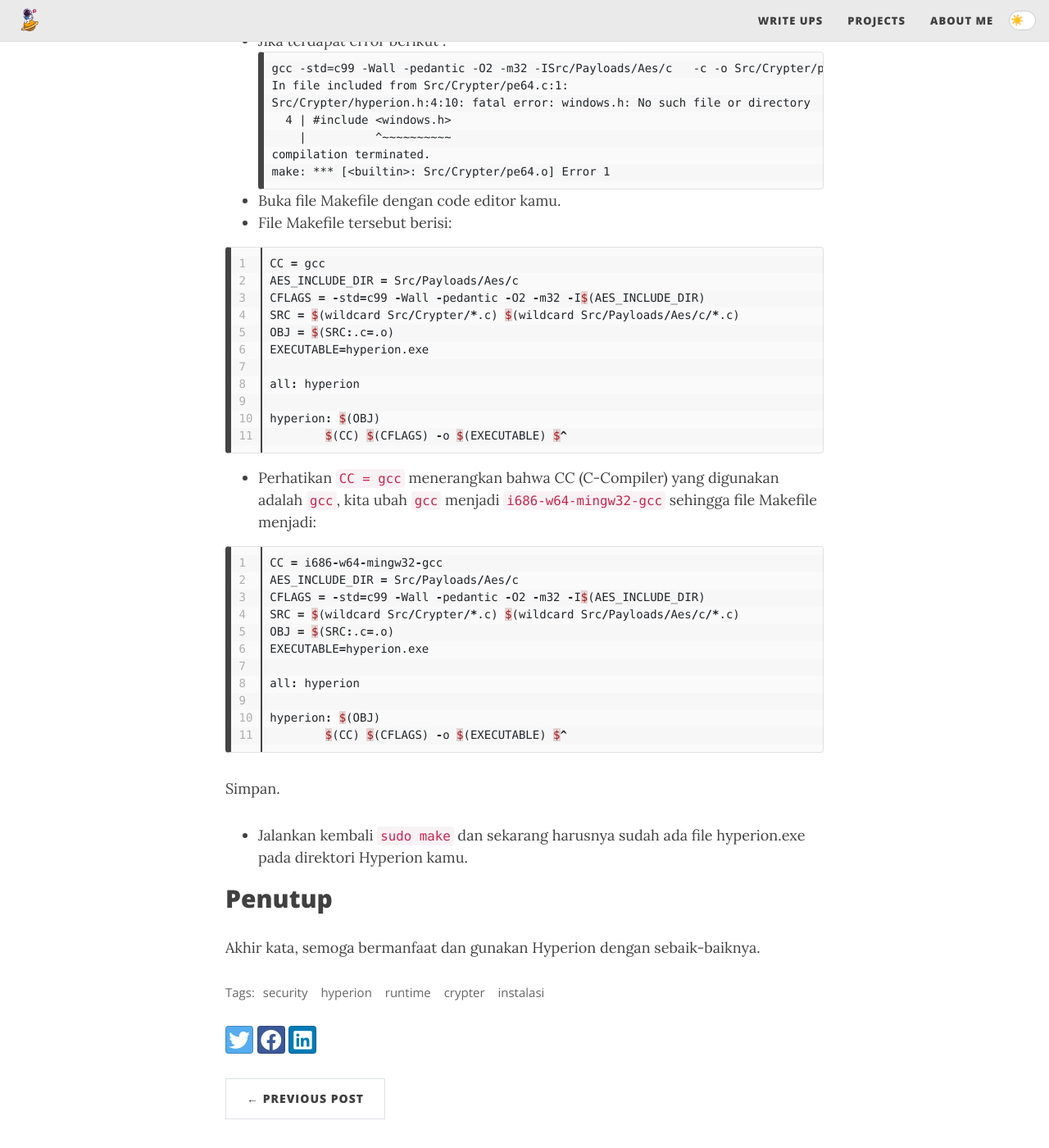
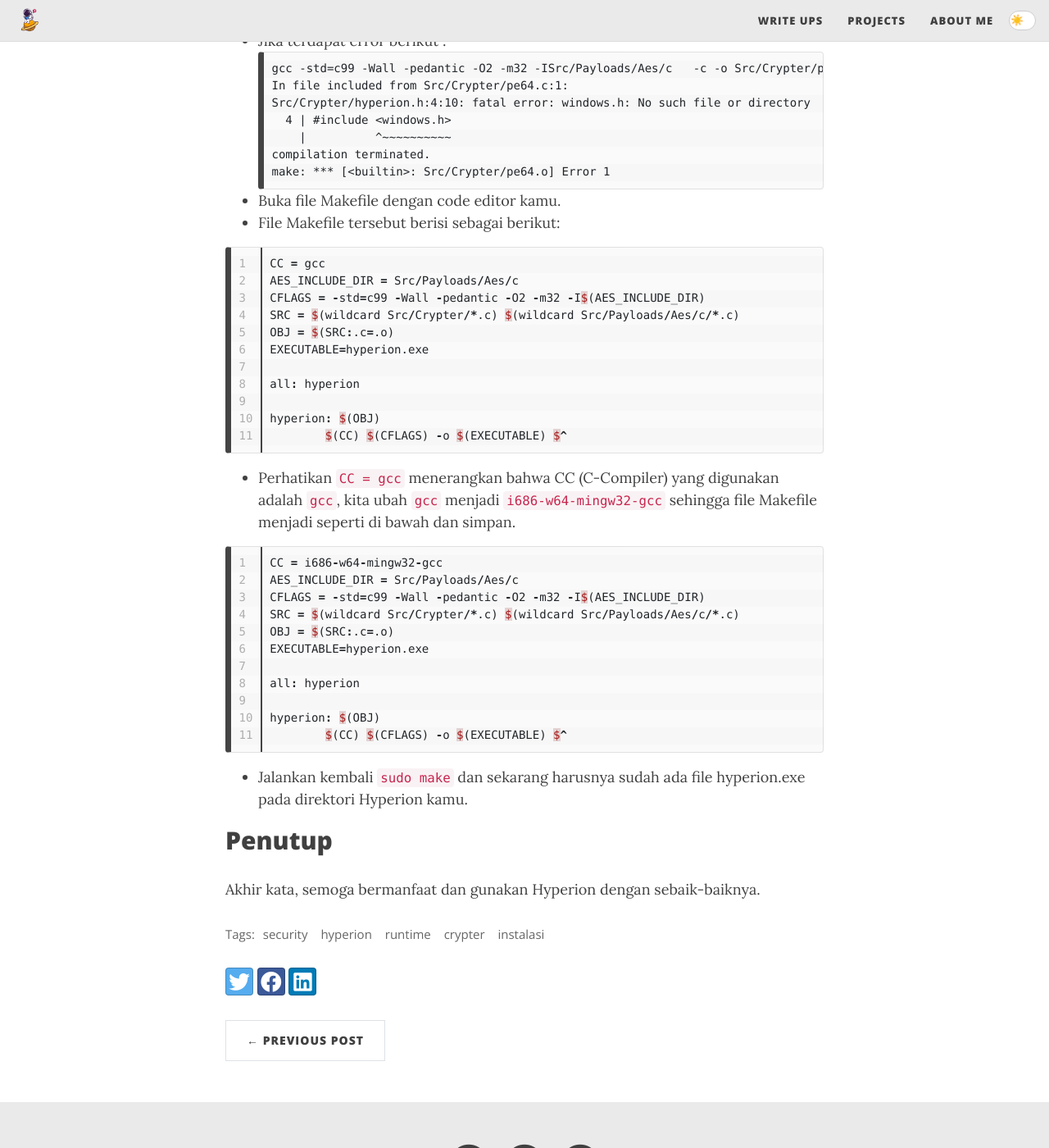
Before and after one commit to YuraveON/yuraveon.github.io, a Jekyll site: the page built from _posts/2020-12-30-instalasi-hyperion-crypter.md, in a window 1280 px wide and 1400 px high, scrolled down 3169 px. Shown: the whole window at 82% size. Built offline with Jekyll 4.4.1, drawn with Linux system fonts in a browser that asks for light colours; nearby versions of some CDN libraries; comment, search, counter and statistics services are not loaded.

Commit message:
fix typo

````diff
--- a/_posts/2020-12-30-instalasi-hyperion-crypter.md
+++ b/_posts/2020-12-30-instalasi-hyperion-crypter.md
@@ -107,7 +107,7 @@
 make: *** [<builtin>: Src/Crypter/pe64.o] Error 1
 ```
 - Buka file Makefile dengan code editor kamu.
-- File Makefile tersebut berisi:
+- File Makefile tersebut berisi sebagai berikut:
 {% highlight c linenos %}
 CC = gcc
 AES_INCLUDE_DIR = Src/Payloads/Aes/c
@@ -122,7 +122,7 @@
 	$(CC) $(CFLAGS) -o $(EXECUTABLE) $^
 {% endhighlight %}
 
-- Perhatikan `CC = gcc` menerangkan bahwa CC (C-Compiler) yang digunakan adalah `gcc`, kita ubah `gcc` menjadi `i686-w64-mingw32-gcc` sehingga file Makefile menjadi:
+- Perhatikan `CC = gcc` menerangkan bahwa CC (C-Compiler) yang digunakan adalah `gcc`, kita ubah `gcc` menjadi `i686-w64-mingw32-gcc` sehingga file Makefile menjadi seperti di bawah dan simpan.
 
 {% highlight c linenos %}
 CC = i686-w64-mingw32-gcc
````
Also changed, not shown: other parts of _posts/2020-12-30-instalasi-hyperion-crypter.md (+1 -1 lines).
